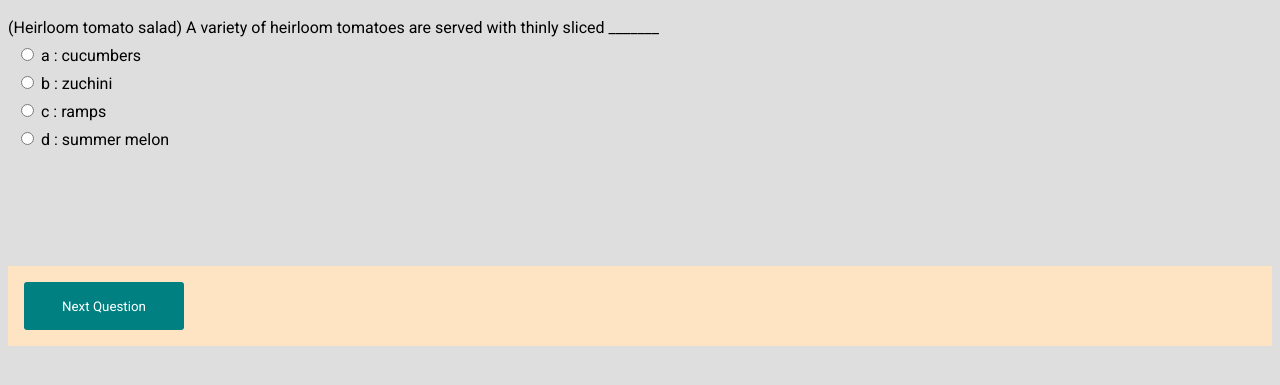
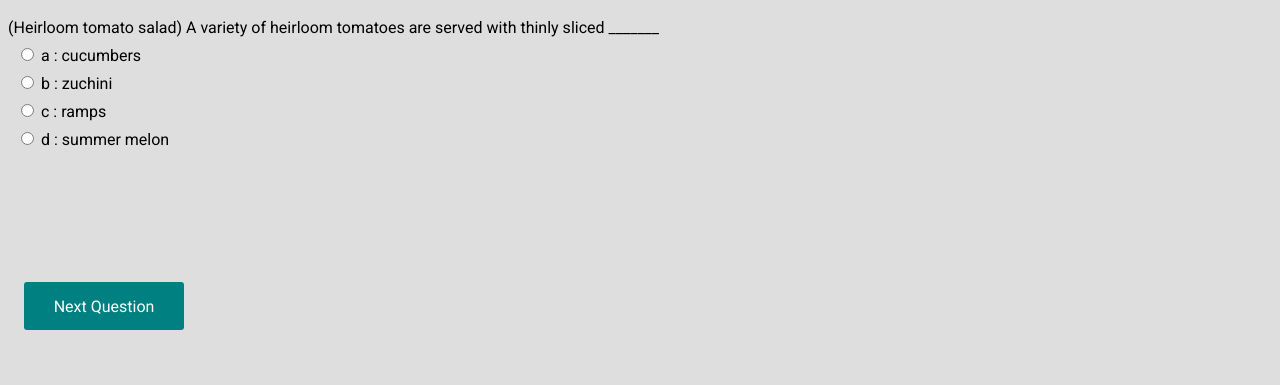
Before and after one commit to garrettthor/static-quizzer, a plain HTML site: page index.html in a window 1280 px wide. Shown: the part 81-466 px from the top of the page. Drawn offline with Linux system fonts and the light colour scheme.

Commit message:
fixed the buttons from what i can tell... for now

```diff
--- a/css/style.css
+++ b/css/style.css
@@ -37,8 +37,6 @@ h1{
 .button-container{
     margin-top: 3rem;
     padding: 1rem;
-    background-color: bisque;
-    display: flex;
 }
 
 button {
@@ -49,4 +47,5 @@ button {
     height: 3rem;
     width: 10rem;
     border-radius: 3px;
+    font-size: 1rem;
 }
--- a/js/main.js
+++ b/js/main.js
@@ -2100,7 +2100,6 @@ const myQuestions = [
         answers: {
             a: 'Gluten Cross-contamination',
             b: 'N/a, it has flour so it is a gluten.  ALL THE GLUTEN!',
-            c: '',
         },
         correctAnswer: 'b'
     }
```
